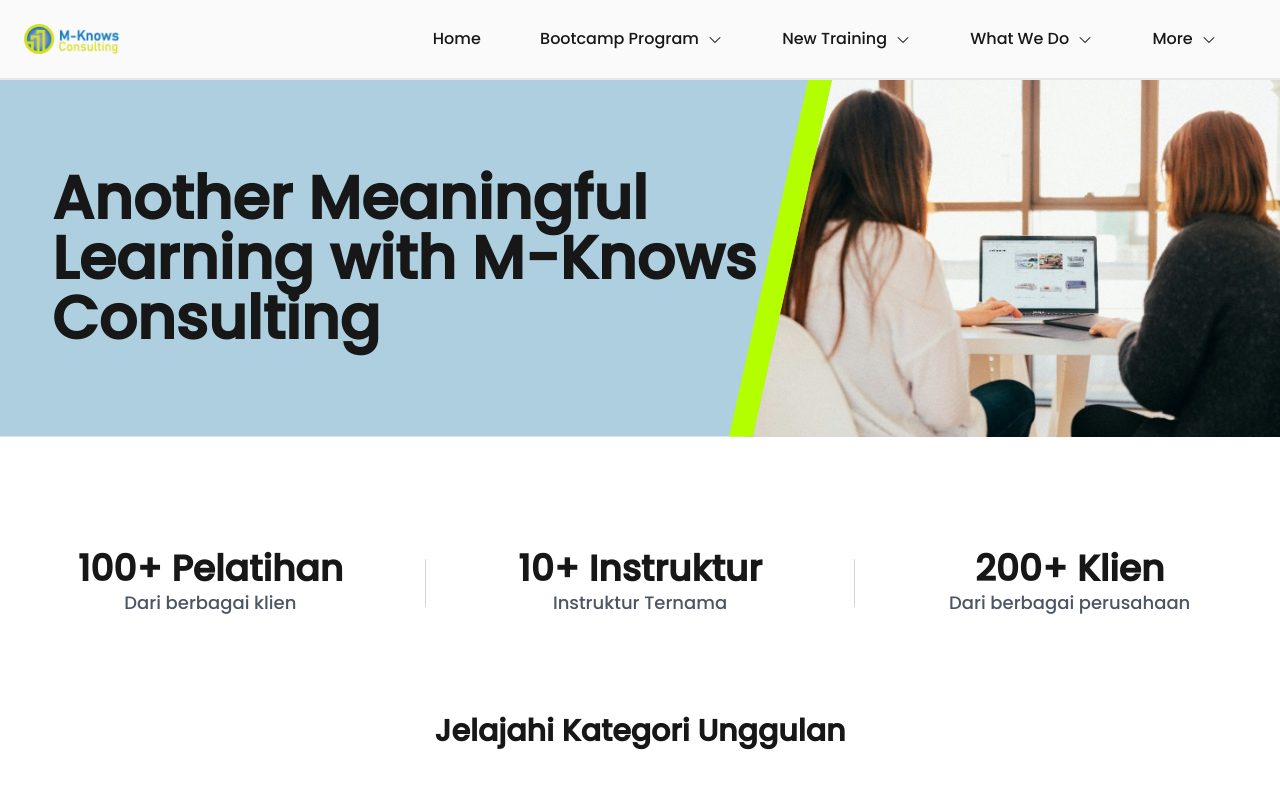
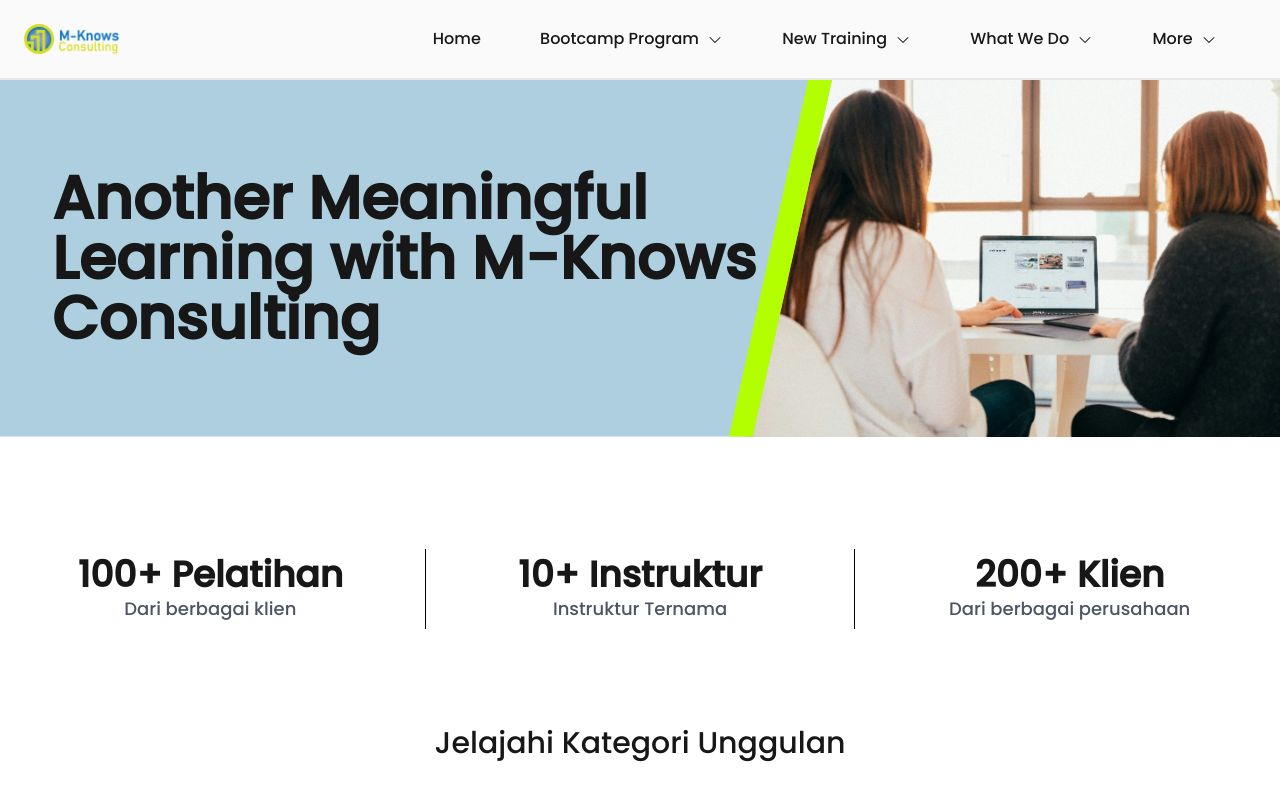
Before and after one commit to Tim4-4IA06-P3L/MKnows-FrontEnd, a Next.js app: page / in a window 1280 px wide. Shown: the top 787 px of the page. Built offline with nearby package versions, Linux system fonts and the light colour scheme.

Commit message:
Modify text and divider

```diff
--- a/app/page.tsx
+++ b/app/page.tsx
@@ -30,7 +30,7 @@ export default function Home() {
                 </p>
               </div>
 
-              <div className="h-12 border-l border-gray-300"></div>
+              <div className="h-20 border-l border-black"></div>
 
               <div className="flex-grow flex-shrink basis-0 text-center">
                 <h2 className="text-md md:text-3xl lg:text-4xl font-bold">
@@ -41,7 +41,7 @@ export default function Home() {
                 </p>
               </div>
 
-              <div className="h-12 border-l border-gray-300"></div>
+              <div className="h-20 border-l border-black"></div>
 
               <div className="flex-grow flex-shrink basis-0 text-center">
                 <h2 className="text-md md:text-3xl lg:text-4xl font-bold">
@@ -52,7 +52,7 @@ export default function Home() {
                 </p>
               </div>
             </div>
-            <h2 className="text-3xl font-bold mt-24 -mb-10">
+            <h2 className="text-3xl font-medium mt-24 -mb-10">
               Jelajahi Kategori Unggulan
             </h2>
           </div>
```
